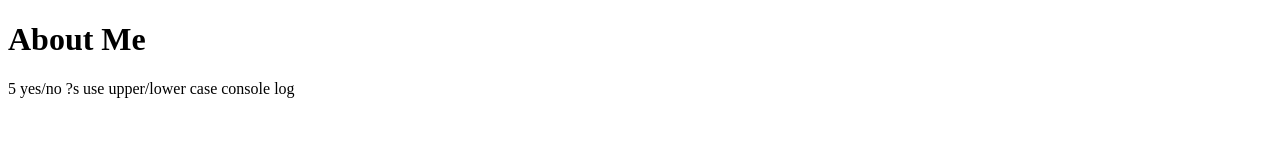
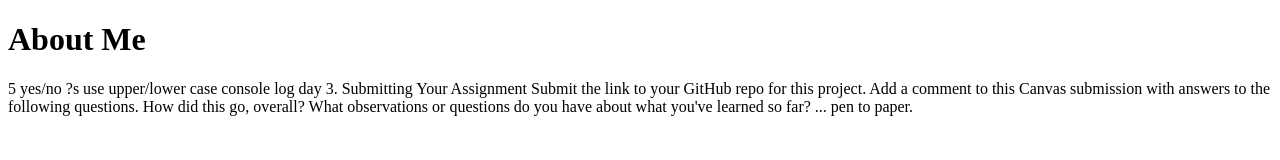
Before and after one commit to ecaoile/about-me-1, a plain HTML site: page index.html in a window 1280 px wide. Drawn offline with Linux system fonts and the light colour scheme.

Commit message:
Update index.html
day 3 project....pen to paper.  need to review more on class material and get out of zombie mode.

```diff
--- a/index.html
+++ b/index.html
@@ -14,3 +14,14 @@
 5 yes/no ?s
 use upper/lower case
 console log
+
+
+day 3.
+
+Submitting Your Assignment
+Submit the link to your GitHub repo for this project.
+Add a comment to this Canvas submission with answers to the following questions.
+How did this go, overall?
+What observations or questions do you have about what you've learned so far?
+
+... pen to paper.
```
